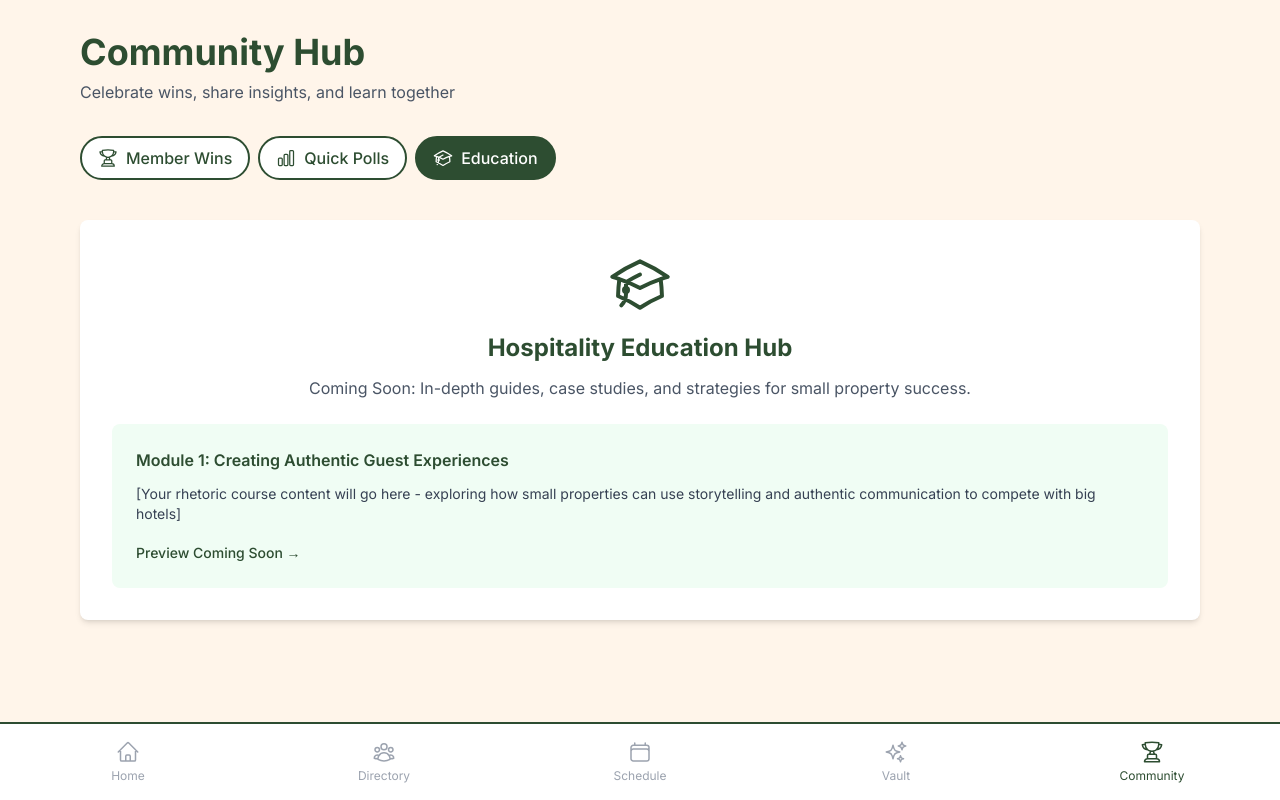
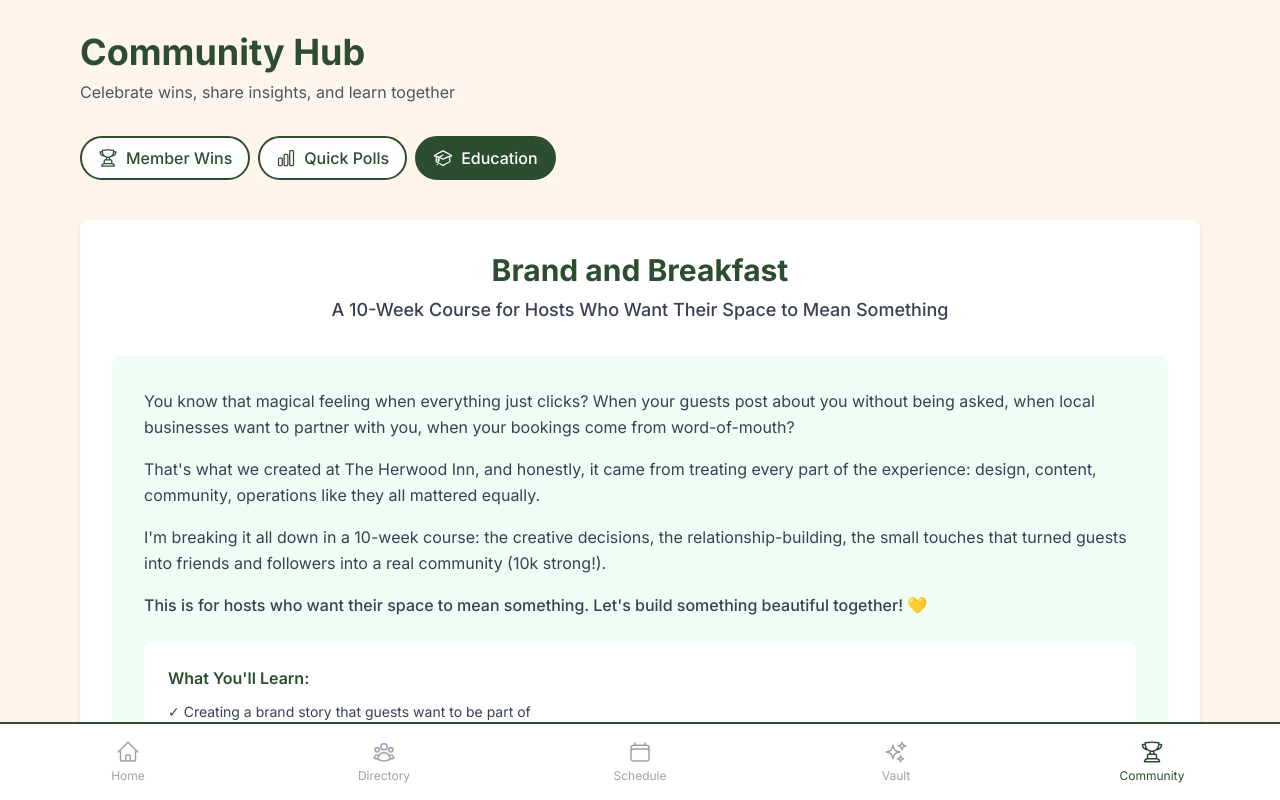
Before and after one commit to juneatkins24-bot/herwood-collective, a Next.js app: page /community in a window 1280 px wide. Both pictures are taken after a click on the button "Education". Shown: the top 800 px of the page. Built offline with nearby package versions, Linux system fonts and the light colour scheme.

Commit message:
add Brand and Breakfast course and win photos

```diff
--- a/app/community/page.tsx
+++ b/app/community/page.tsx
@@ -33,8 +33,9 @@ const wins = [
     id: 1,
     name: "Sarah Chen",
     property: "The Ivy House",
-    win: "Hit 95% occupancy for 3 months straight!",
-    date: "2 days ago"
+    win: "Just bought this 1890s Victorian! Ready to bring her back to life.",
+    date: "2 days ago",
+    image: "https://images.unsplash.com/photo-1518780664697-55e3ad937233?w=400&h=300&fit=crop"
   },
   {
     id: 2,
@@ -48,7 +49,15 @@ const wins = [
     name: "Emma Rodriguez",
     property: "The Artist Loft",
     win: "Launched weekend pottery workshops - sold out in 24hrs!",
-    date: "1 week ago"
+    date: "1 week ago",
+    image: "https://images.unsplash.com/photo-1565538810643-b5bdb714032a?w=400&h=300&fit=crop"
+  },
+  {
+    id: 4,
+    name: "David Park",
+    property: "Riverside Guest House",
+    win: "Hit 95% occupancy for 3 months straight!",
+    date: "2 weeks ago"
   }
 ]
 
@@ -145,7 +154,7 @@ export default function Community() {
                 transition={{ delay: 0.1 * index }}
               >
                 <div className="flex items-start gap-4">
-                  <div className="bg-yellow-100 rounded-full p-3">
+                  <div className="bg-yellow-100 rounded-full p-3 flex-shrink-0">
                     <TrophyIcon className="h-6 w-6 text-yellow-600" />
                   </div>
                   <div className="flex-1">
@@ -156,6 +165,13 @@ export default function Community() {
                       <span className="text-sm text-gray-500">• {win.property}</span>
                     </div>
                     <p className="text-gray-700 mb-2">{win.win}</p>
+                    {win.image && (
+                      <img
+                        src={win.image}
+                        alt="Win celebration"
+                        className="rounded-lg mb-2 w-full max-w-md h-48 object-cover"
+                      />
+                    )}
                     <span className="text-xs text-gray-500">{win.date}</span>
                   </div>
                 </div>
@@ -229,35 +245,64 @@ export default function Community() {
           </div>
         )}
 
-        {/* Education Tab - For Your Course Content */}
+        {/* Education Tab - Brand and Breakfast */}
         {activeTab === 'education' && (
           <motion.div
             initial={{ opacity: 0, y: 20 }}
             animate={{ opacity: 1, y: 0 }}
           >
-            <div className="bg-white rounded-lg p-8 shadow-md text-center">
-              <AcademicCapIcon className="h-16 w-16 mx-auto mb-4" style={{ color: '#2d4d31' }} />
-              <h3 className="text-2xl font-bold mb-3" style={{ color: '#2d4d31' }}>
-                Hospitality Education Hub
+            <div className="bg-white rounded-lg p-8 shadow-md">
+              <div className="text-center mb-8">
+                <h3 className="text-3xl font-bold mb-2" style={{ color: '#2d4d31' }}>
+                  Brand and Breakfast
                 </h3>
-              <p className="text-gray-600 mb-6">
-                Coming Soon: In-depth guides, case studies, and strategies for small property success.
+                <p className="text-lg font-medium text-gray-700">
+                  A 10-Week Course for Hosts Who Want Their Space to Mean Something
+                </p>
+              </div>
+
+              <div className="bg-green-50 rounded-lg p-8">
+                <p className="text-gray-700 leading-relaxed mb-4">
+                  You know that magical feeling when everything just clicks? When your guests post about you
+                  without being asked, when local businesses want to partner with you, when your bookings come
+                  from word-of-mouth?
                 </p>
 
-              <div className="bg-green-50 rounded-lg p-6 text-left">
+                <p className="text-gray-700 leading-relaxed mb-4">
+                  That's what we created at The Herwood Inn, and honestly, it came from treating every part
+                  of the experience: design, content, community, operations like they all mattered equally.
+                </p>
+
+                <p className="text-gray-700 leading-relaxed mb-4">
+                  I'm breaking it all down in a 10-week course: the creative decisions, the relationship-building,
+                  the small touches that turned guests into friends and followers into a real community (10k strong!).
+                </p>
+
+                <p className="text-gray-700 leading-relaxed mb-6 font-medium">
+                  This is for hosts who want their space to mean something. Let's build something beautiful together! 💛
+                </p>
+
+                <div className="bg-white rounded-lg p-6 mb-6">
                   <h4 className="font-semibold mb-3" style={{ color: '#2d4d31' }}>
-                  Module 1: Creating Authentic Guest Experiences
+                    What You'll Learn:
                   </h4>
-                <p className="text-sm text-gray-700 mb-4">
-                  [Your rhetoric course content will go here - exploring how small properties
-                  can use storytelling and authentic communication to compete with big hotels]
-                </p>
+                  <ul className="space-y-2 text-sm text-gray-700">
+                    <li>✓ Creating a brand story that guests want to be part of</li>
+                    <li>✓ Design decisions that photograph beautifully (on any budget)</li>
+                    <li>✓ Building genuine partnerships with local businesses</li>
+                    <li>✓ Content creation that feels authentic, not salesy</li>
+                    <li>✓ Operations that scale without losing the personal touch</li>
+                  </ul>
+                </div>
+
+                <div className="text-center">
                   <button
-                  className="text-sm font-medium"
-                  style={{ color: '#2d4d31' }}
+                    className="px-8 py-3 rounded-full text-white font-medium text-lg shadow-lg"
+                    style={{ backgroundColor: '#2d4d31' }}
                   >
-                  Preview Coming Soon →
+                    Coming Soon - Join the Waitlist
                   </button>
+                </div>
               </div>
             </div>
           </motion.div>
--- a/next.config.ts
+++ b/next.config.ts
@@ -11,6 +11,10 @@ const nextConfig: NextConfig = {
         protocol: 'https',
         hostname: 'img.youtube.com',
       },
+      {
+        protocol: 'https',
+        hostname: 'images.unsplash.com',
+      },
     ],
   },
 };
```
Lines whose indentation alone changed are shown as unchanged.
